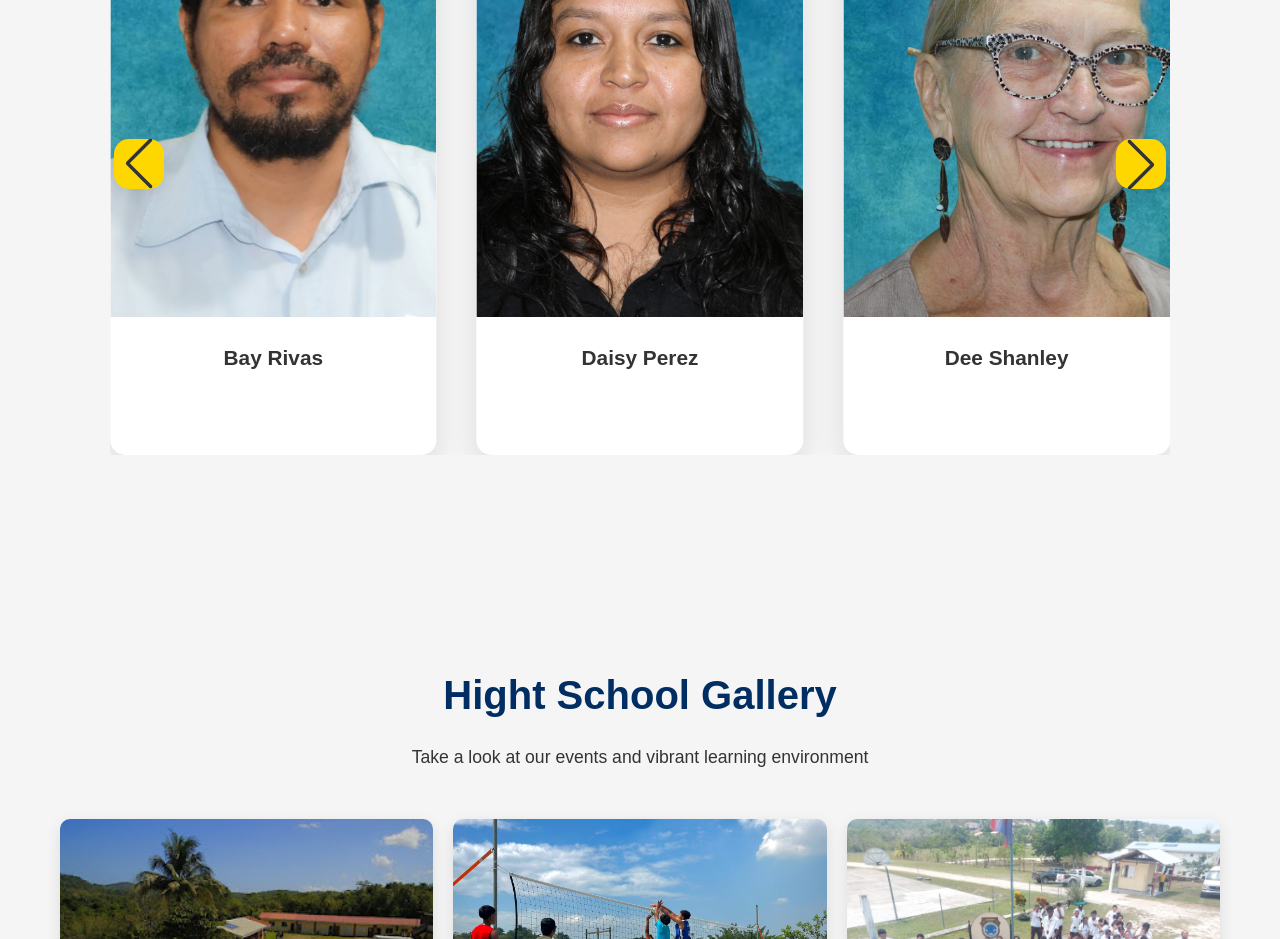
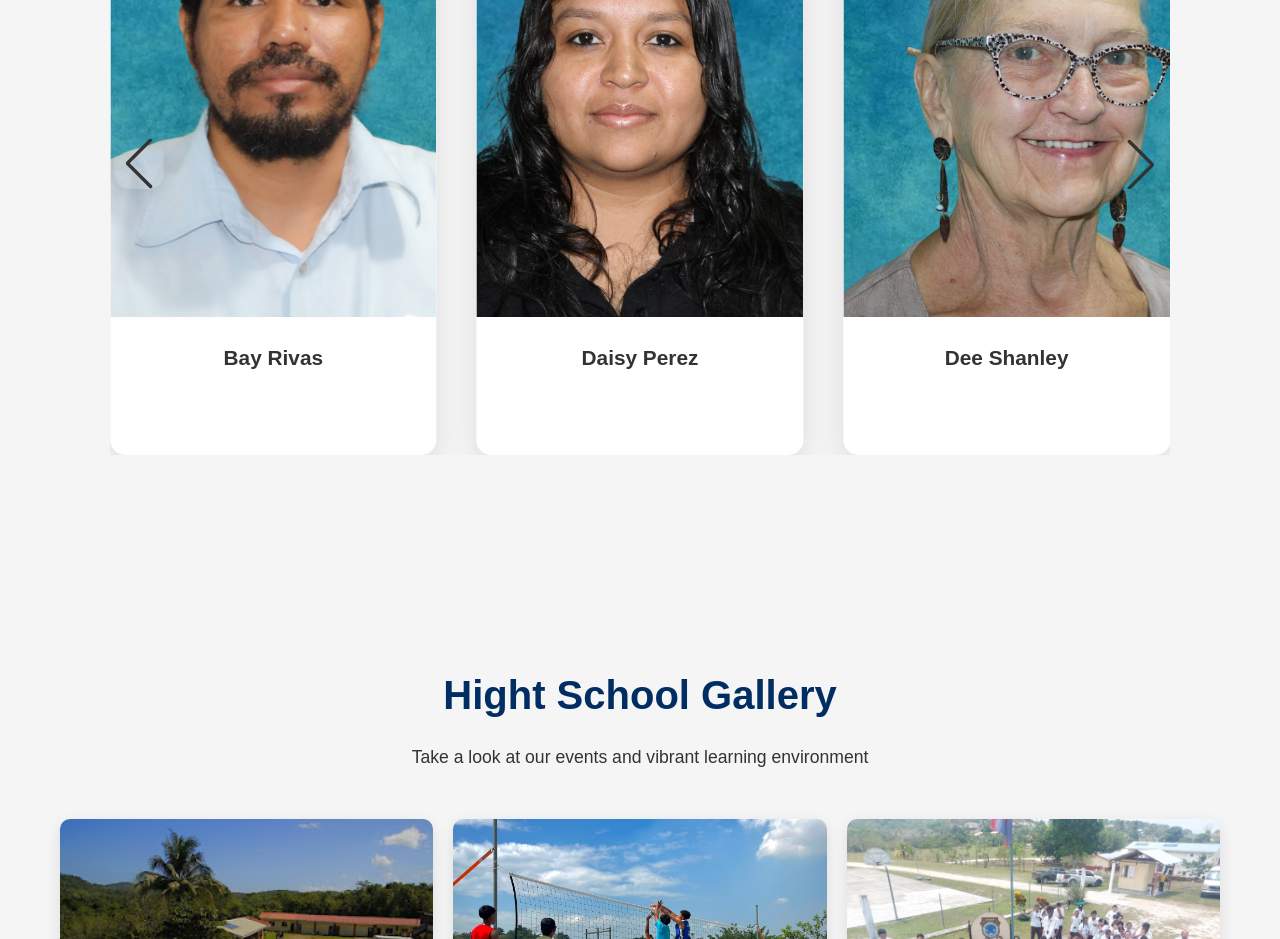
Before and after one commit to NasTiaFox30/Alvin_L_Young_Nazarene_High_School-landing-page, a React (Vite) app: page / in a window 1280 px wide. Shown: the part 2380-3319 px from the top of the page. Built offline with nearby package versions, Linux system fonts and the light colour scheme.

Commit message:
Update vars in :root

```diff
--- a/src/styles/index.css
+++ b/src/styles/index.css
@@ -16,25 +16,25 @@ body {
 }
 
 :root {
-    --primary-dark-blue: #002D62;
-    --secondary-gold: #FFD700;
-    --accent-light-blue: #326288;
+    --primary: #002D62;
+    --secondary: #FFD700;
+    --accent: #326288;
     --light-gray: #F5F5F5;
 
     --bg-color: var(--light-gray);
     --bg-picture: rgba(0, 46, 98, 0.233);
 
-    --btn-color: var(--secondary-gold);
-    --btn-text-color: var(--primary-dark-blue);
+    --btn-color: var(--secondary);
+    --btn-text-color: var(--primary);
 
-    --icon-color: var(--primary-dark-blue);
+    --icon-color: var(--primary);
 
-    --section-name-color: var(--primary-dark-blue);
+    --section-name-color: var(--primary);
     --section-text: #333;
     --section-text-invers: #E0E0E0;
 
-    --section-color: var(--primary-dark-blue);
-    --gradient: linear-gradient(135deg, var(--primary-dark-blue) 0%, #001A36 100%);
+    --section-color: var(--primary);
+    --gradient: linear-gradient(135deg, var(--primary) 0%, #001A36 100%);
 
     --header-color: rgba(0, 45, 98, 0.95);
     --footer-color: #001A36;
```
